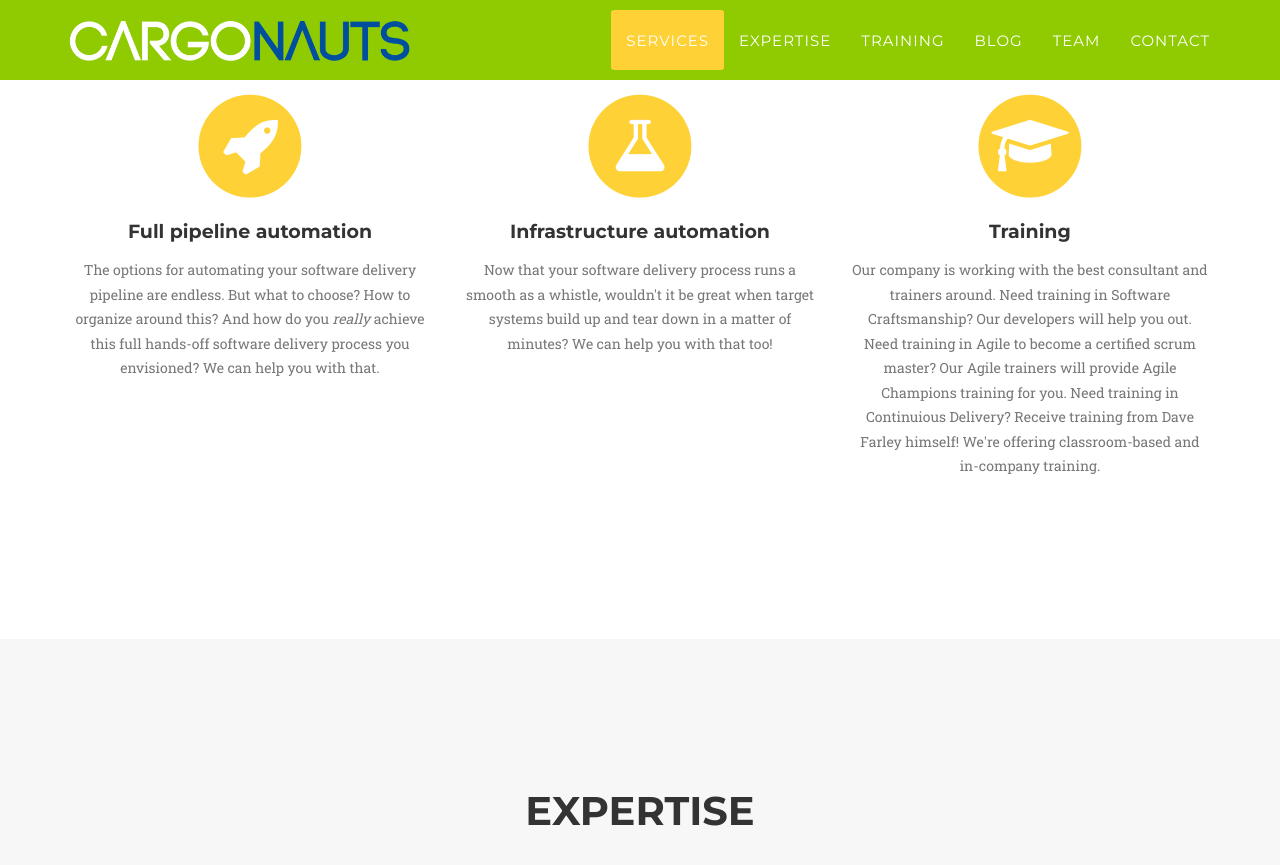
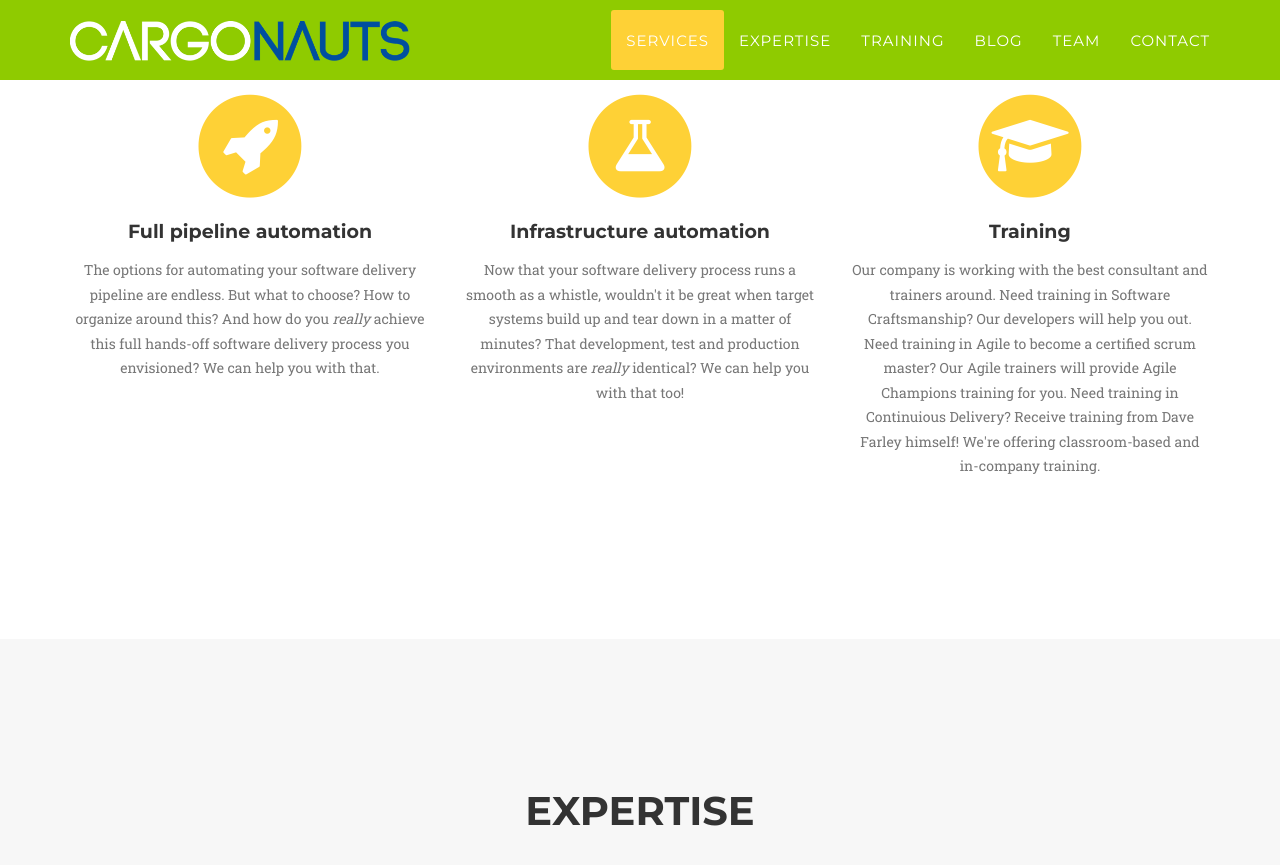
Before and after one commit to devopsautomators/devopsautomators.github.io, a Jekyll site: the page built from index.html, in a window 1280 px wide and 900 px high, scrolled down 1307 px. Shown: the top 865 px of the window. Built offline with Jekyll 4.4.1, drawn with Linux system fonts in a browser that asks for light colours; some web fonts are replaced.

Commit message:
updated services texts

```diff
--- a/_includes/services.html
+++ b/_includes/services.html
@@ -22,7 +22,7 @@
                         <i class="fa fa-flask fa-stack-1x fa-inverse"></i>
                     </span>
                     <h4 class="service-heading">Infrastructure automation</h4>
-										<p class="text-muted">Now that your software delivery process runs a smooth as a whistle, wouldn't it be great when target systems build up and tear down in a matter of minutes? We can help you with that too!</p>
+										<p class="text-muted">Now that your software delivery process runs a smooth as a whistle, wouldn't it be great when target systems build up and tear down in a matter of minutes? That development, test and production environments are <i>really</i> identical? We can help you with that too!</p>
                 </div>
                 <div class="col-md-4">
                     <span class="fa-stack fa-4x">
```
